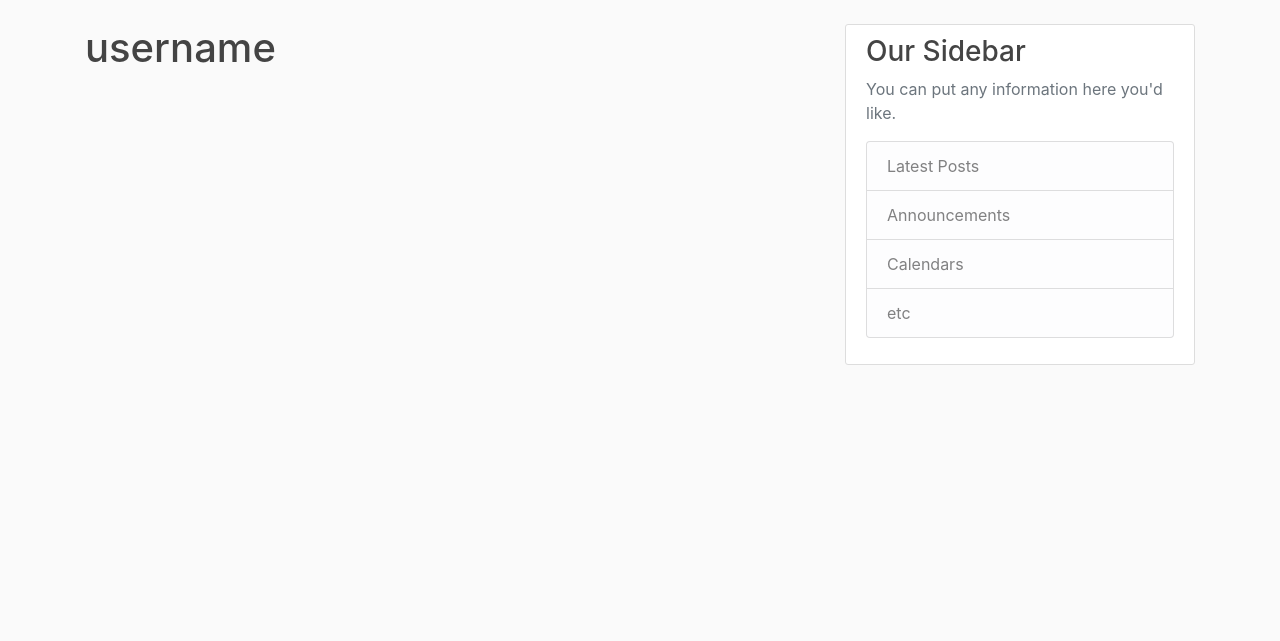
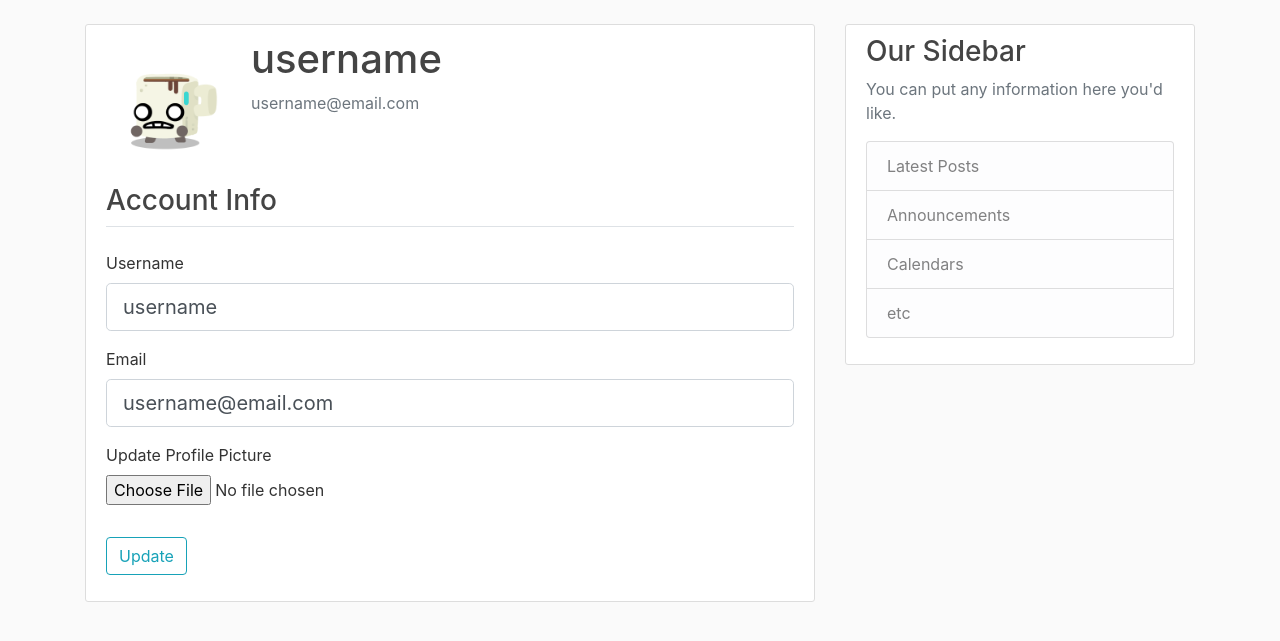
Before and after one commit to copev313/Flask-Blog, a Flask app: page /account in a window 1280 px wide. Shown: the part 56-697 px from the top of the page. Run offline with Flask 2, Linux system fonts and the light colour scheme; a user stored in the database is signed in; some libraries are stand-ins or nearby versions.

Commit message:
added account update form + profile image updater

```diff
--- a/flaskblog/forms.py
+++ b/flaskblog/forms.py
@@ -1,4 +1,6 @@
 from flask_wtf import FlaskForm
+from flask_wtf.file import FileField, FileAllowed
+from flask_login import current_user
 from wtforms import (
     StringField,
     PasswordField,
@@ -17,17 +19,13 @@ from flaskblog.models import User
 
 class RegistrationForm(FlaskForm):
     username = StringField('Username',
-        validators=[DataRequired(), Length(min=2, max=20)]
-    )
+        validators=[DataRequired(), Length(min=2, max=20)])
     email = StringField('Email',
-        validators=[DataRequired(), Email()]
-    )
+        validators=[DataRequired(), Email()])
     password = PasswordField('Password',
-        validators=[DataRequired()]
-    )
+        validators=[DataRequired()])
     confirm_password = PasswordField('Confirm Password',
-        validators=[DataRequired(), EqualTo('password')]
-    )
+        validators=[DataRequired(), EqualTo('password')])
     submit = SubmitField('Sign Up')
 
     def validate_username(self, username):
@@ -45,10 +43,30 @@ class RegistrationForm(FlaskForm):
 
 class LoginForm(FlaskForm):
     email = StringField('Email',
-        validators=[DataRequired(), Email()]
-    )
+        validators=[DataRequired(), Email()])
     password = PasswordField('Password',
-        validators=[DataRequired()]
-    )
+        validators=[DataRequired()])
     remember = BooleanField('Remember Me')
     submit = SubmitField('Login')
+
+
+class UpdateAccountForm(FlaskForm):
+    username = StringField('Username',
+        validators=[DataRequired(), Length(min=2, max=20)])
+    email = StringField('Email',
+        validators=[DataRequired(), Email()])
+    picture = FileField('Update Profile Picture',
+                        validators=[FileAllowed(['jpg', 'png', 'jpeg', 'gif'])])
+    submit = SubmitField('Update')
+
+    def validate_username(self, username):
+        if (username.data != current_user.username):
+            user = User.query.filter_by(username=username.data).first()
+            if user:
+                raise ValidationError('This username is taken. Please choose a different one.')
+
+    def validate_email(self, email):
+        if (email.data != current_user.email):
+            user = User.query.filter_by(email=email.data).first()
+            if user:
+                raise ValidationError('This email address is already in use. Please choose a different one.')
--- a/flaskblog/routes.py
+++ b/flaskblog/routes.py
@@ -1,6 +1,13 @@
+import secrets
+import os
+from PIL import Image
 from flask import flash, redirect, render_template, request, url_for
 from flaskblog import app, bcrypt, db
-from flaskblog.forms import LoginForm, RegistrationForm
+from flaskblog.forms import (
+    LoginForm,
+    RegistrationForm,
+    UpdateAccountForm,
+)
 from flaskblog.models import Post, User
 from flask_login import (
     login_user,
@@ -9,7 +16,7 @@ from flask_login import (
     logout_user,
 )
 
-
+# Sample post data:
 posts = [
     {
         'author': 'Evan Cope',
@@ -54,7 +61,8 @@ def register():
         db.session.add(user)
         db.session.commit()
 
-        flash(f"Your account has been created. You are now able to login", 'success')
+        flash(f"Your account has been created. You are now able to login",
+              'success')
         return redirect(url_for('login'))
 
     return render_template('register.html', title='Register', form=form)
@@ -76,7 +84,8 @@ def login():
             next_page = request.args.get('next')
             return redirect(next_page) if next_page else redirect(url_for('home'))
         else:
-            flash("Login unsuccessful. Please check email and password.", 'danger')
+            flash("Login unsuccessful. Please check email and password.",
+                  'danger')
 
     return render_template('login.html', title='Login', form=form)
 
@@ -86,9 +95,52 @@ def logout():
     logout_user()
     return redirect(url_for('home'))
 
+# Helper function for resizing & saving a profile image:
+def save_picture(form_picture):
+    # Generate random hex to prevent duplicate images:
+    random_hex = secrets.token_hex(8)
+    _, f_ext = os.path.splitext(form_picture.filename)
+    picture_fn = random_hex + f_ext
+    picture_path = os.path.join(app.root_path,
+                                'static/profile_pics',
+                                picture_fn)
+    # Resize the image to 125x125 pixels:
+    output_size = (125, 125)
+    img = Image.open(form_picture)
+    img.thumbnail(output_size)
+    # Save the image:
+    img.save(picture_path)
+
+    return picture_fn
 
 
-@app.route('/account')
+@app.route('/account', methods=['GET', 'POST'])
 @login_required
 def account():
-    return render_template('account.html', title='Account')
+    form = UpdateAccountForm()
+
+    # [CASE] POST request:
+    if form.validate_on_submit():
+        if form.picture.data:
+            picture_file = save_picture(form.picture.data)
+            current_user.image_file = picture_file
+
+        current_user.username = form.username.data
+        current_user.email = form.email.data
+        db.session.commit()
+        flash(f"Your account has been updated.", 'success')
+        return redirect(url_for('account'))
+
+    # [CASE] GET request:
+    elif (request.method == 'GET'):
+        form.username.data = current_user.username
+        form.email.data = current_user.email
+
+    # Get users profile image:
+    image_file = url_for('static',
+                         filename= f"profile_pics/{current_user.image_file}")
+
+    return render_template('account.html',
+                           title='Account',
+                           image_file=image_file,
+                           form =form)
--- a/flaskblog/templates/account.html
+++ b/flaskblog/templates/account.html
@@ -2,6 +2,68 @@
 
 
 {% block content %}
-    <h1>{{ current_user.username }}</h1>
 
+    <div class="content-section">
+        <div class="media">
+            <img class="rounded-circle account-img" src="{{ image_file }}">
+            <div class="media-body">
+                <h2 class="account-heading">{{ current_user.username}}</h2>
+                <p class="text-secondary">{{ current_user.email }}</p>
+            </div>
+        </div>
+
+            <form action="" method="POST" enctype="multipart/form-data">
+                {{ form.hidden_tag() }}
+                <fieldset class="form-group">
+                    <legend class="border-bottom mb-4 pt-2"><h3>Account Info</h3></legend>
+                    <div class="form-group">
+                        {{ form.username.label(class="form-control-label") }}
+
+                        {% if form.username.errors %}
+                            {{ form.username(class="form-control form-control-lg is-invalid") }}
+                            <div class="invalid-feedback">
+                                {% for error in form.username.errors %}
+                                    <span>{{ error }}</span>
+                                {% endfor %}
+                            </div>
+                        {% else %}
+                        {{ form.username(class="form-control form-control-lg") }}
+
+                        {% endif %}
+                    </div>
+                    <div class="form-group">
+                        {{ form.email.label(class="form-control-label") }}
+
+                        {% if form.email.errors %}
+                            {{ form.email(class="form-control form-control-lg is-invalid") }}
+                            <div class="invalid-feedback">
+                                {% for error in form.email.errors %}
+                                    <span>{{ error }}</span>
+                                {% endfor %}
+                            </div>
+                        {% else %}
+                        {{ form.email(class="form-control form-control-lg") }}
+
+                        {% endif %}
+                    </div>
+
+                    <div.form-group>
+                        {{ form.picture.label() }}
+                        {{ form.picture(class="form-control-file text-center") }}
+
+                        {% if form.picture.errors %}
+                            {% for error in form.picture.errors %}
+                                <span class="text-danger">{{ error }}</span>
+                                <br>
+                            {% endfor %}
+                        {% endif %}
+
+                    </div.form-group>
+                </fieldset>
+
+                <div class="form-group">
+                    {{ form.submit(class="btn btn-outline-info mt-3") }}
+                </div>
+            </form>
+    </div>
 {% endblock content %}
```
Also changed, not shown: flaskblog/__init__.py (+5 -2 lines), flaskblog/site.db, flaskblog/static/profile_pics/42fd333af8d085fc.png (added), flaskblog/static/profile_pics/ace54fc6079f5982.gif (added), flaskblog/static/profile_pics/default.jpg (added), 1 other file.
